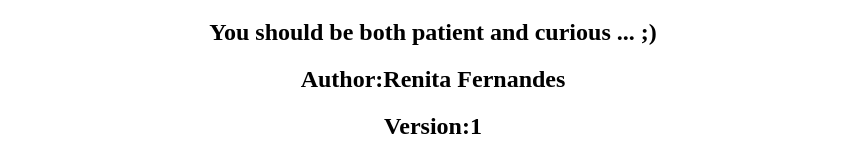
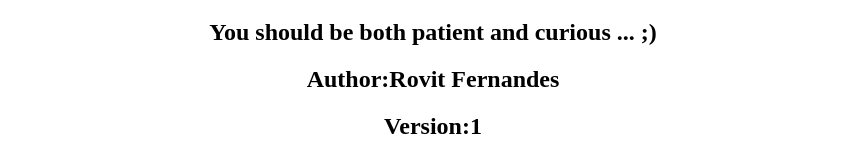
Before and after one commit to Renita29/simplepage1, a plain HTML site: page index.html in a window 1280 px wide. Shown: the part 299-455 px from the top of the page, without its empty margins (207-1073 px from the left). Drawn offline with Linux system fonts and the light colour scheme.

Commit message:
This is the first commint

```diff
--- a/index.html
+++ b/index.html
@@ -8,7 +8,7 @@
       <h1>Welcome to the world of Programming! Good to see you! :)</h1>
       <h2>There is plenty to explore here...</h2>
       <h2>You should be both patient and curious ... ;)</h2>
-      <h2>Author:Renita Fernandes</h2>
+      <h2>Author:Rovit Fernandes</h2>
       <h2>Version:1</h2>
     </div>
   </body>
```
